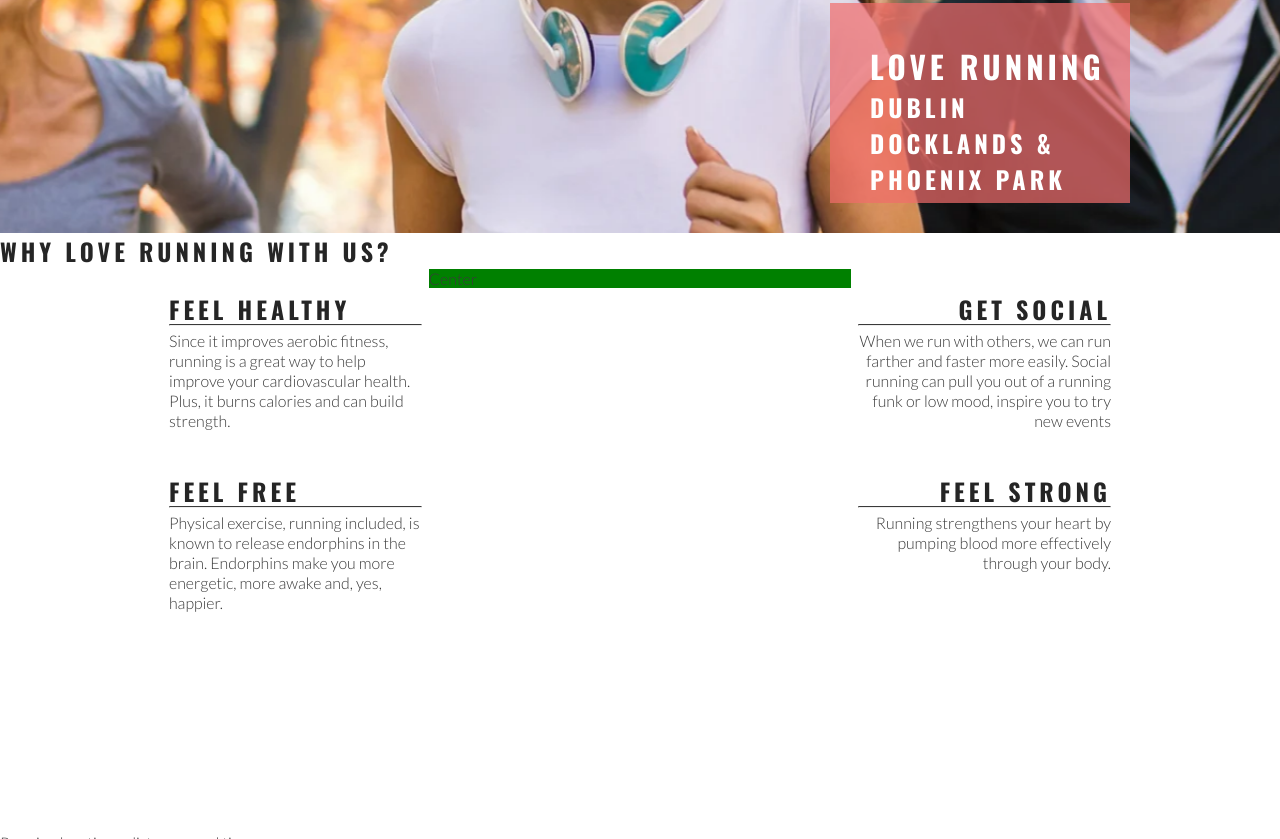
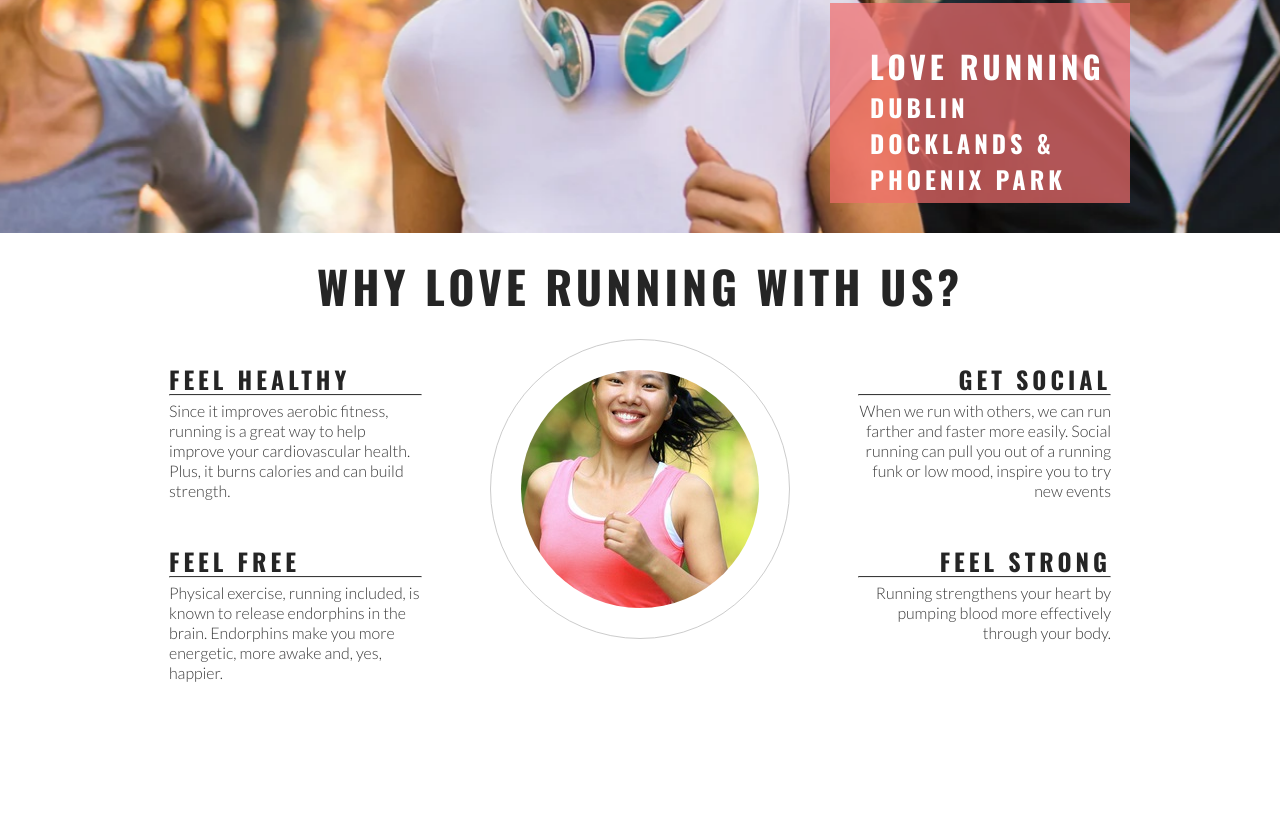
Before and after one commit to melanin70/A-webiste-for-a-dublin-based-running-community, a plain HTML site: page index.html in a window 1280 px wide. Shown: the part 442-1281 px from the top of the page. Drawn offline with nearby package versions, Linux system fonts and the light colour scheme.

Commit message:
Add club ethos central image and stle

```diff
--- a/assets/css/style.css
+++ b/assets/css/style.css
@@ -135,7 +135,6 @@ color: #fff;
 #center-about{
   width: 33%;
   margin: 0 auto;
-  background-color: green;
 }
 
 hr{
@@ -169,3 +168,28 @@ hr{
 .right-about-heading p{
   text-align: right;
 }
+
+#welcome{
+  text-align: center;
+  margin: 20px 0;
+  font-size: 280%;
+}
+
+#circle-container{
+  width: 300px;
+  height: 300px;
+  padding: 30px;
+  border-style: solid;
+  border-color: #ccc;
+  border-width: 1px;
+  border-radius: 50%;
+  margin: 0 auto;
+}
+
+#circle-cover-bg{
+  background-image: url("../images/ethos-center-image.jpg");
+  background-position: center;
+  height: 100%;
+  border-radius: 50%;
+  background-repeat: no-repeat;
+}
--- a/index.html
+++ b/index.html
@@ -35,7 +35,7 @@
       </div>
     </section>
     <section id="club-ethos">
-      <h1>Why Love Running With Us?</h1>
+      <h2 id="welcome">Why Love Running With Us?</h2>
       <div id="left-about">
         <div class="left-about-heading">
           <h2>Feel Healthy</h2>
@@ -75,7 +75,11 @@
           </p>
         </div>
       </div>
-      <div id="center-about">Center</div>
+      <div id="center-about">
+        <div id="circle-container">
+          <div id="circle-cover-bg"></div>
+        </div>
+      </div>
     </section>
     <section>Running locations, distances and time</section>
     <footer>social media links here</footer>
```
Also changed, not shown: assets/images/ethos-center-image.jpg (added).
